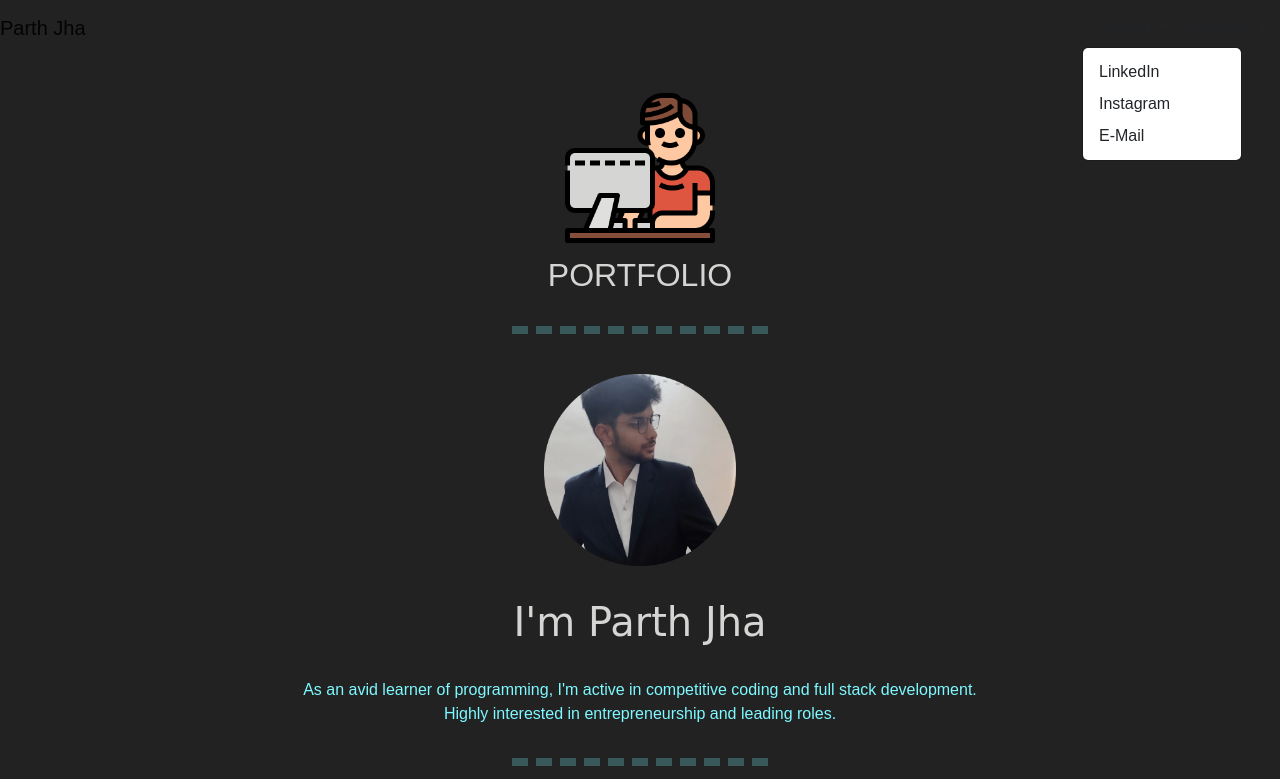
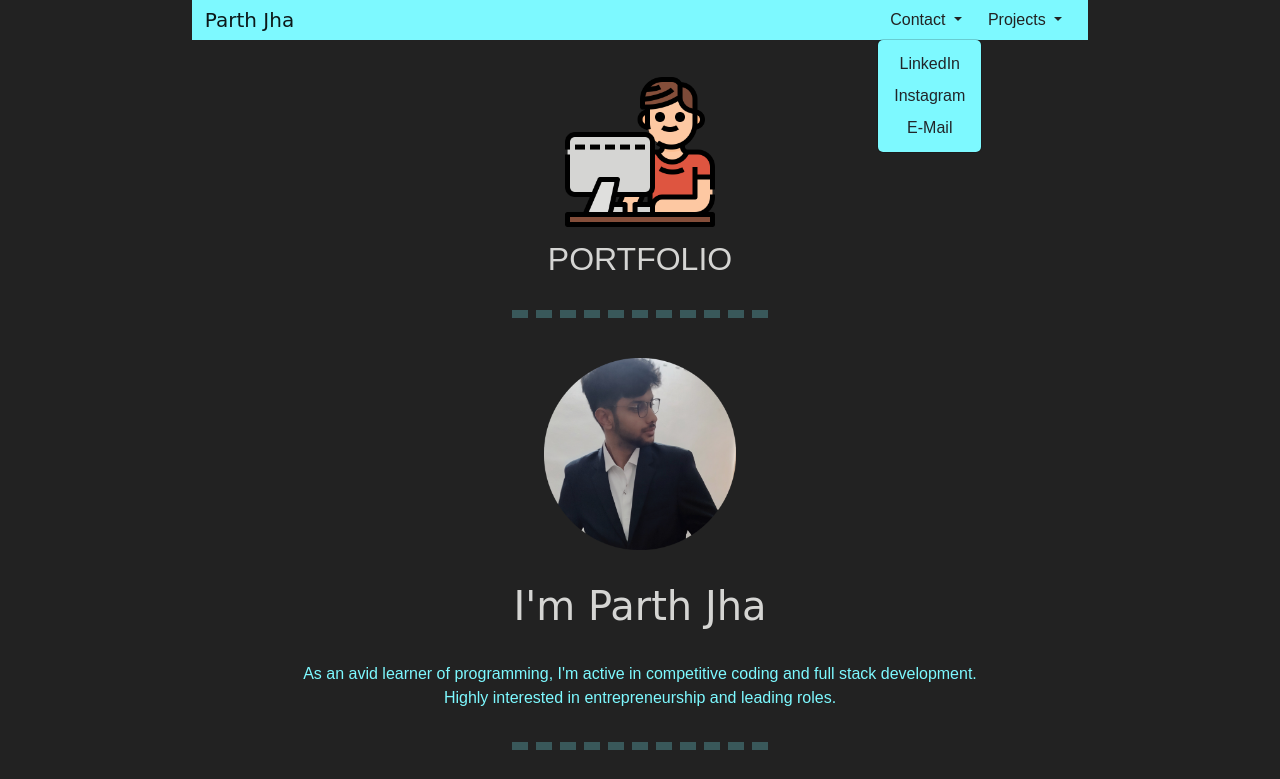
Before and after one commit to ParthJha-17/resume, a plain HTML site: page index.html in a window 1280 px wide. Both pictures are taken after a click on the button "Contact". Shown: the top 779 px of the page. Drawn offline with nearby package versions, Linux system fonts and the light colour scheme.

Commit message:
CSS for Navbar

```diff
--- a/css/style.css
+++ b/css/style.css
@@ -28,13 +28,8 @@
     width: 20%;
   }
 
-  a{
-    color:#222;
-  }
 
-  a:hover{
-    color: brown;
-  }
+
 
   .ico {
     height: 10rem;
@@ -89,3 +84,43 @@
   .context{
     color: black;
   }
+
+  .contactlink {
+    color:#222;
+  }
+
+  .contactlink:hover{
+    color: brown;
+  }
+
+  .nav-link{
+    color: #222;
+    font-family: 'Kdam Thmor Pro', sans-serif;
+
+  }
+  .nav-link:hover{
+    color: brown;
+  }
+
+  .navbar-brand{
+    font-family: 'Amatic SC', cursive;
+  }
+
+  .navbar-custom{
+    background-color: #7DF9FF;
+    margin-right: 15%;
+    margin-left: 15%;
+    padding-left: 1%;
+    padding-right: 1%;
+    padding-bottom: 0rem;
+    padding-top: 0rem;
+  }
+
+  .dropdown-menu {
+    background-color: #7DF9FF;
+    min-width: inherit;
+  }
+
+  .dropdown-item{
+    text-align: center;
+  }
```
